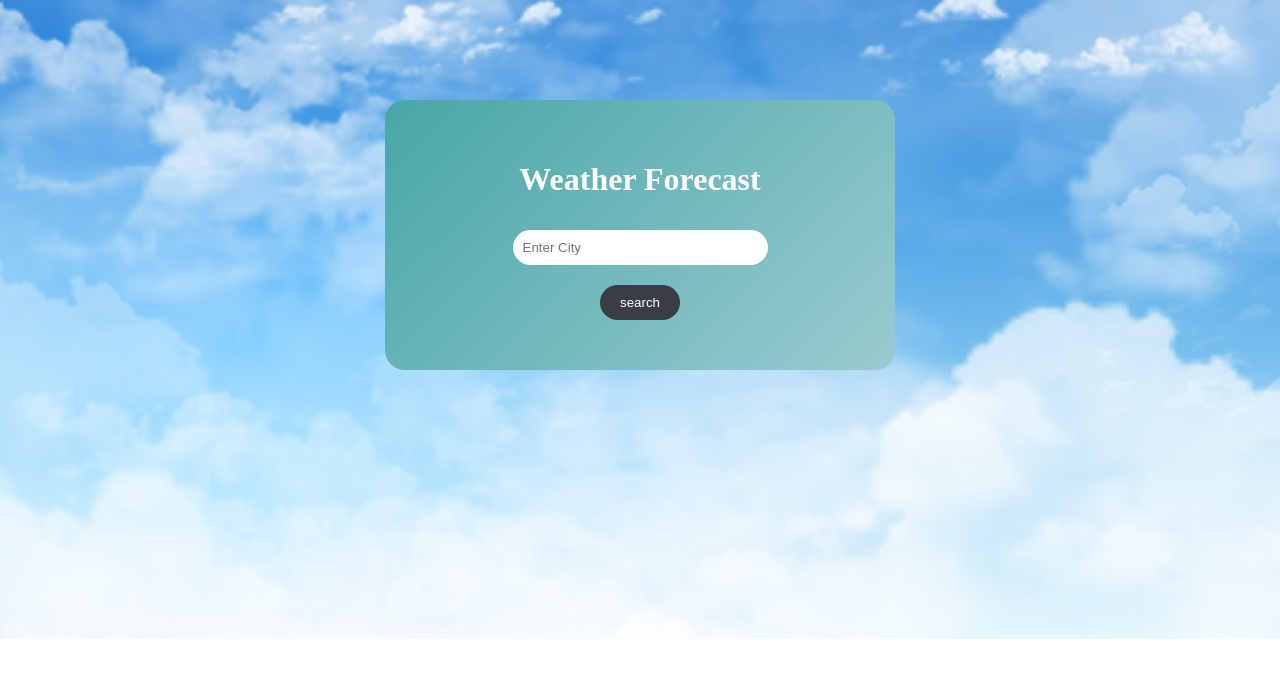
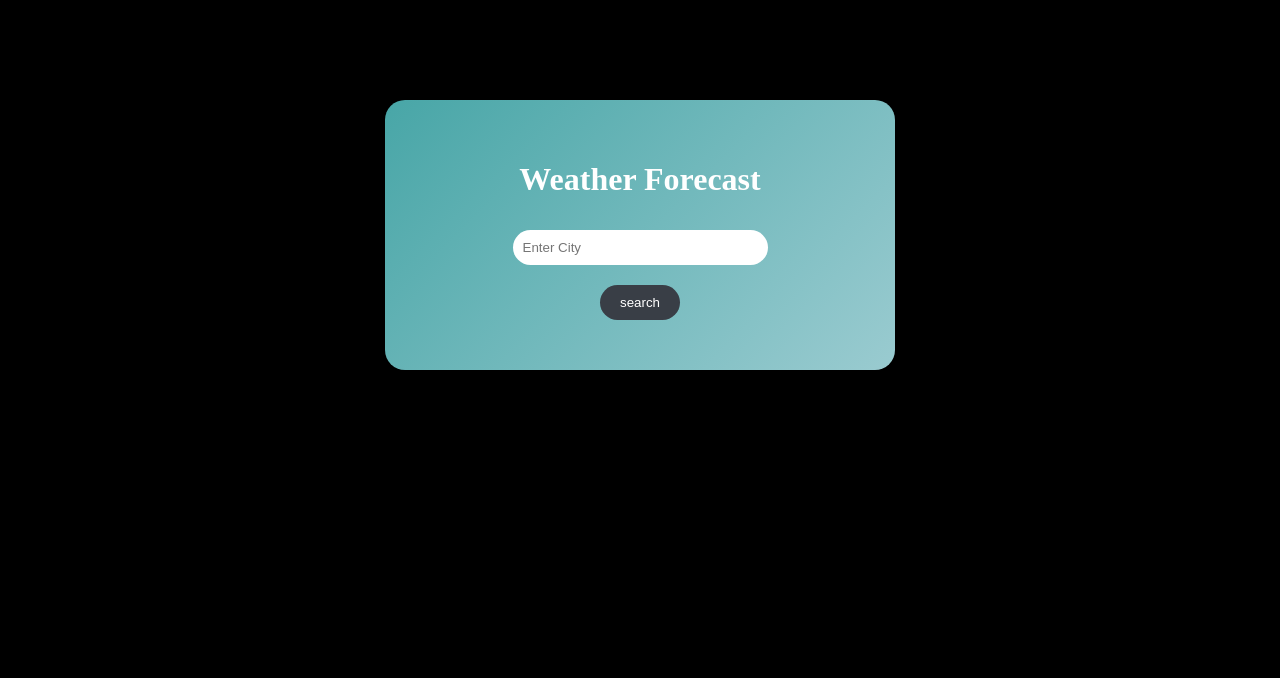
Before and after one commit to saikrishna-211/weather, a plain HTML site: page index.html in a window 1280 px wide. Drawn offline with Linux system fonts and the light colour scheme.

Commit message:
Update style.css

```diff
--- a/style.css
+++ b/style.css
@@ -22,7 +22,7 @@
 
   /* Body background fade-in */
   body {
-    background-image: url('sky.png');
+    background-color:black;
     background-position: center;
     background-repeat: no-repeat;
     animation: fadeIn 1s ease-in-out;  /* Fade-in animation for the background */
```
